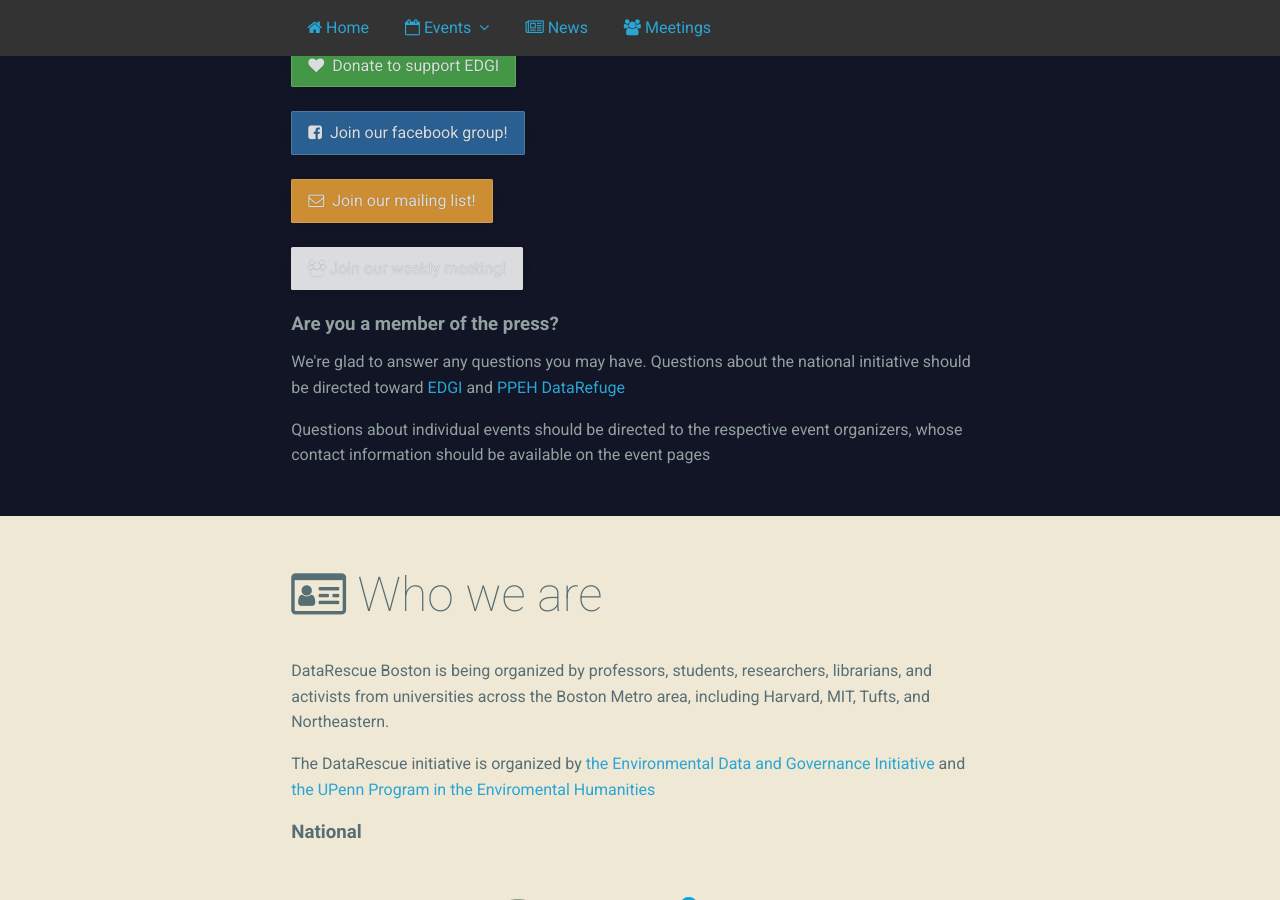
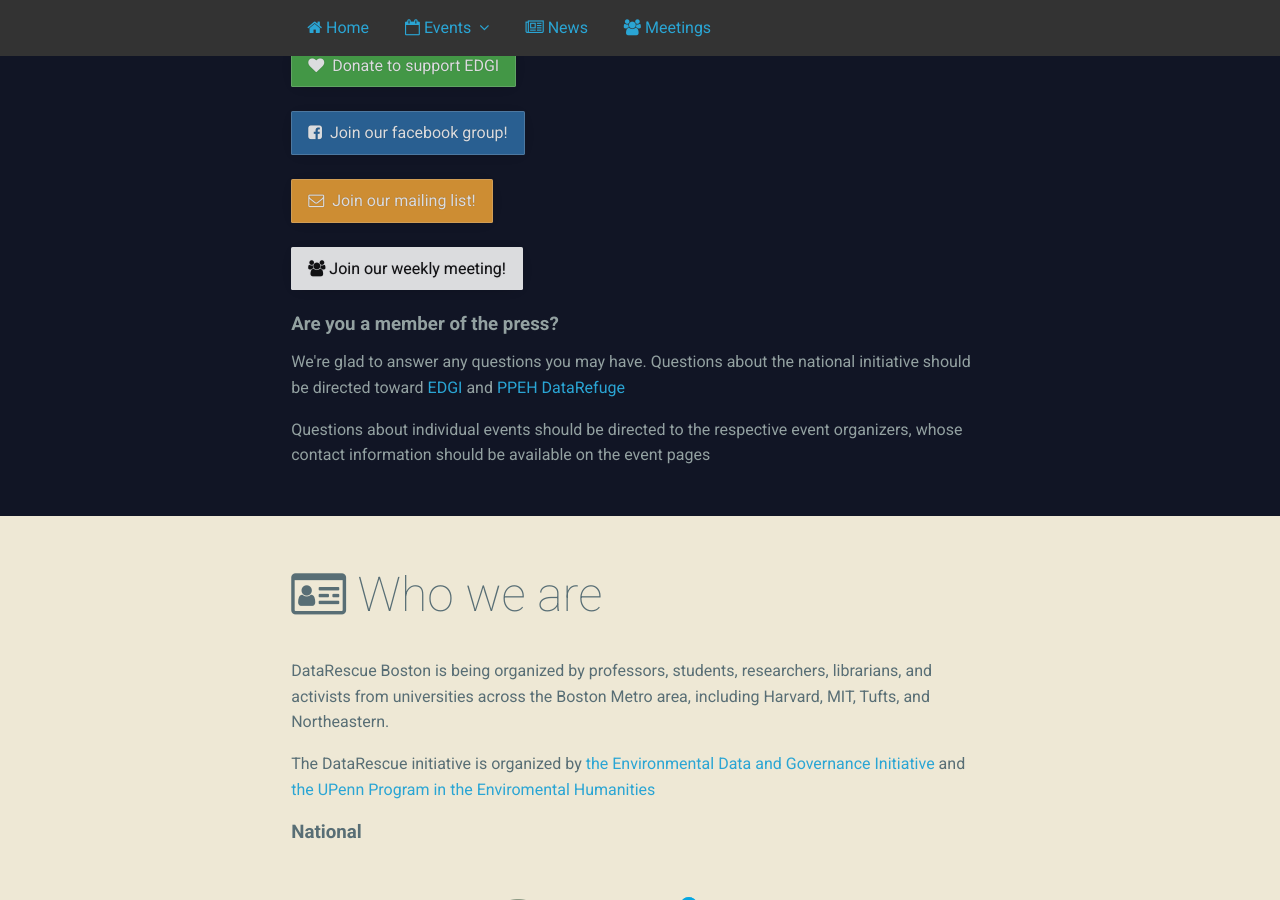
Before and after one commit to data-rescue-boston/data-rescue-boston.github.io, a Jekyll site: the page built from index.md, in a window 1280 px wide and 900 px high, scrolled down 2233 px. Built offline with Jekyll 4.4.1, drawn with Linux system fonts in a browser that asks for light colours.

Commit message:
letting the buttons have their own text colors

```diff
--- a/assets/main.css
+++ b/assets/main.css
@@ -50,13 +50,13 @@
 
 
 /* buttons */
-.btn { opacity: 0.85; display: inline-block; padding: 0.5em 1em; border-radius: 0.1em; color: #fff !important; text-decoration: none !important; text-shadow: 0 0 1px rgba(0,0,0,0.3); cursor: pointer; box-shadow: 0 0.1em 1em -0.5em rgba(0,0,0,0.5); border: 1px solid rgba(255,255,255,0.2); margin: 0.25em 0.5em 0.25em 0; transition: all .2s ease-in-out; }
+.btn { opacity: 0.85; display: inline-block; padding: 0.5em 1em; border-radius: 0.1em; text-decoration: none !important; text-shadow: 0 0 1px rgba(0,0,0,0.3); cursor: pointer; box-shadow: 0 0.1em 1em -0.5em rgba(0,0,0,0.5); border: 1px solid rgba(255,255,255,0.2); margin: 0.25em 0.5em 0.25em 0; transition: all .2s ease-in-out; }
 .btn:hover { opacity: 1;  transform: scale(1.05); }
 .btn i.fa { margin-right: 0.25em; }
-.btn-default { background: #ffffff; color: #111111}
-.btn-success { background: #4cae4c; }
-.btn-primary { background: #2e6da4; }
-.btn-warning { background: #eea236; }
+.btn-default { background: #ffffff; color: #111 !important}
+.btn-success { background: #4cae4c; color: #fff !important}
+.btn-primary { background: #2e6da4; color: #fff !important}
+.btn-warning { background: #eea236; color: #fff !important}
 
 /* news */
 ul.post-list { list-style-type: none; padding: 0; }
```
